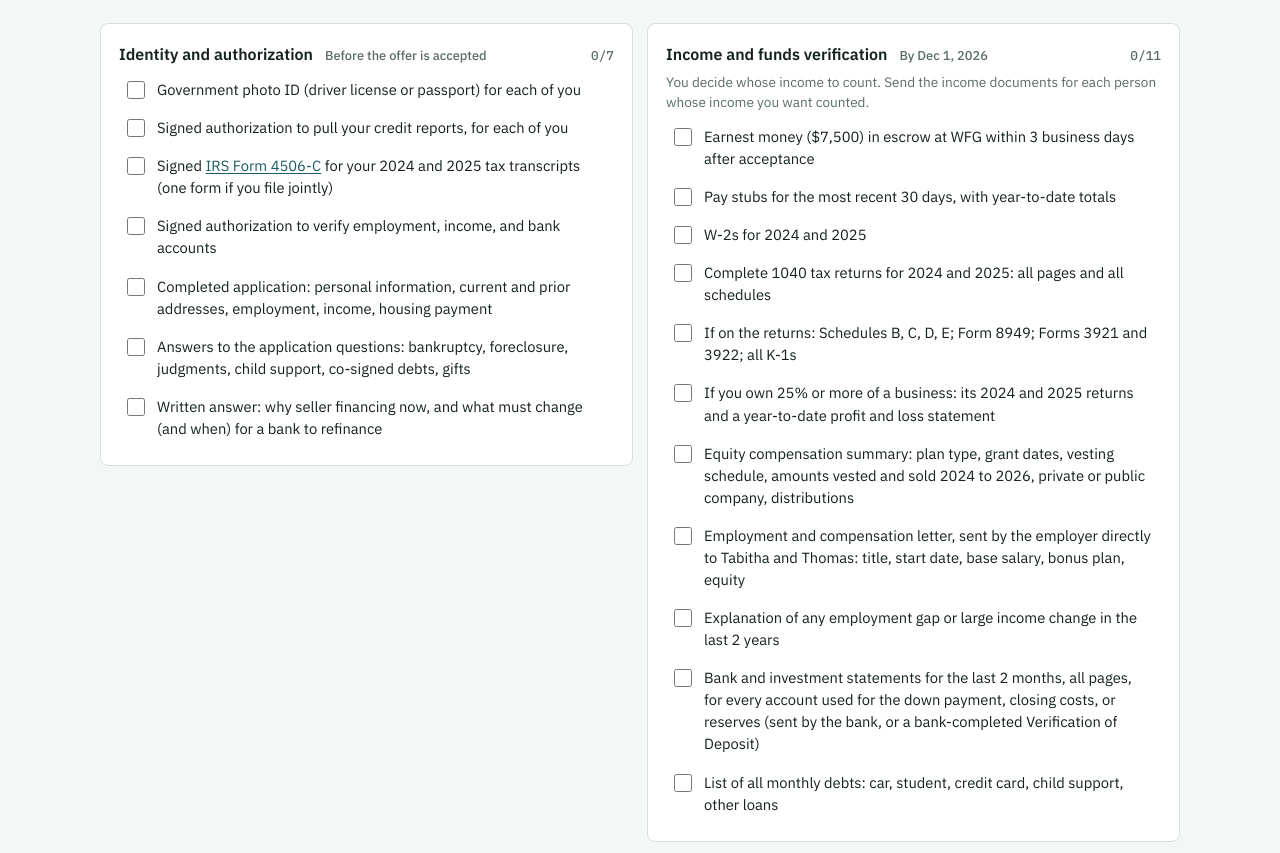
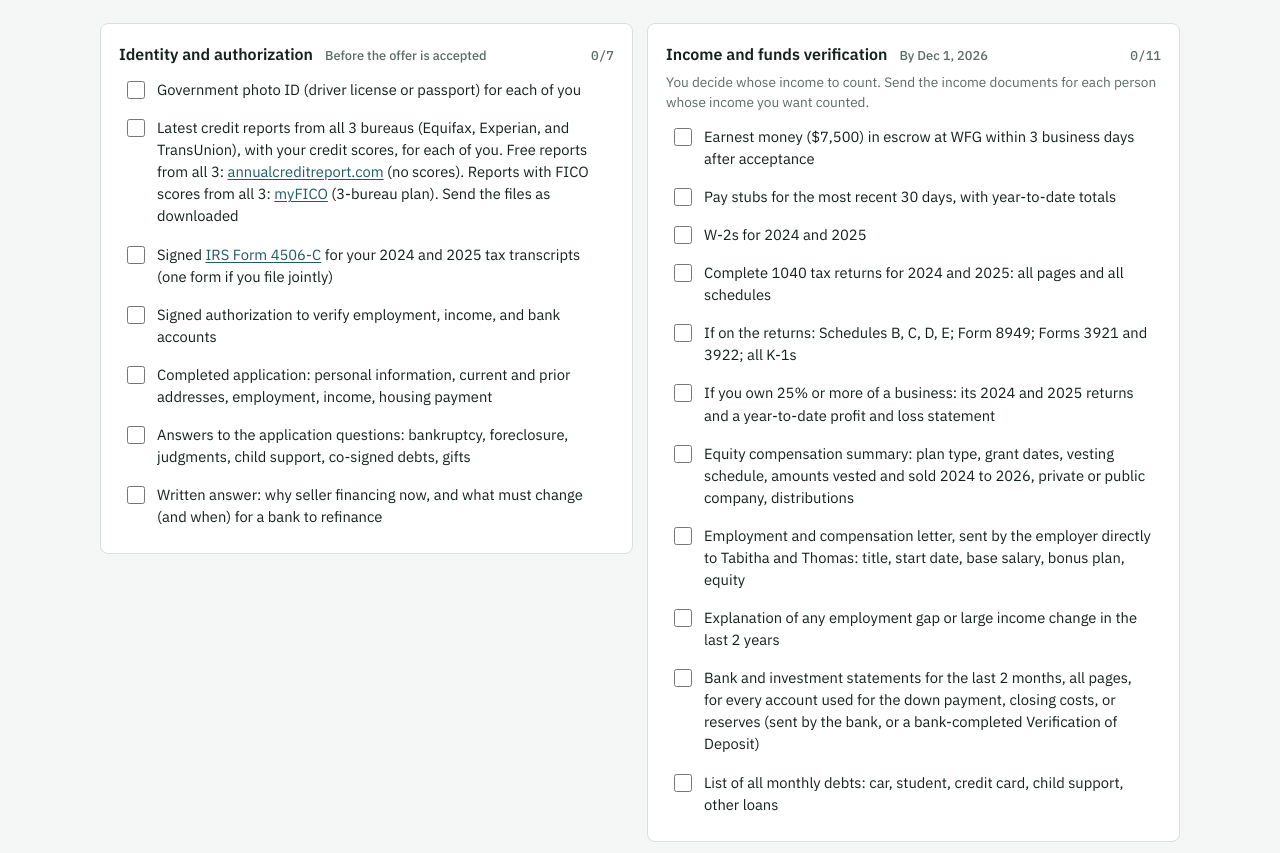
Before and after one commit to ratiofu/ratiofu.github.io, a plain HTML site: page 5225-se-18th/index.html in a window 1280 px wide. Shown: the part 3131-3984 px from the top of the page. Drawn offline with Linux system fonts and the light colour scheme.

Commit message:
fix: ask for 3-bureau credit reports with links in 5225 SE 18th checklist

```diff
--- a/5225-se-18th/index.html
+++ b/5225-se-18th/index.html
@@ -465,7 +465,7 @@ const CK_KEY = "buyerChecklist-v1";
 const CK = [
   {id:"a", title:"Identity and authorization", due:"Before the offer is accepted", items:[
     ["a1","Government photo ID (driver license or passport) for each of you"],
-    ["a2","Signed authorization to pull your credit reports, for each of you"],
+    ["a2",'Latest credit reports from all 3 bureaus (Equifax, Experian, and TransUnion), with your credit scores, for each of you. Free reports from all 3: <a href="https://www.annualcreditreport.com" target="_blank" rel="noopener">annualcreditreport.com</a> (no scores). Reports with FICO scores from all 3: <a href="https://www.myfico.com/products" target="_blank" rel="noopener">myFICO</a> (3-bureau plan). Send the files as downloaded'],
     ["a3",'Signed <a href="https://www.irs.gov/pub/irs-pdf/f4506c.pdf" target="_blank" rel="noopener">IRS Form 4506-C</a> for your 2024 and 2025 tax transcripts (one form if you file jointly)'],
     ["a4","Signed authorization to verify employment, income, and bank accounts"],
     ["a5","Completed application: personal information, current and prior addresses, employment, income, housing payment"],
```
